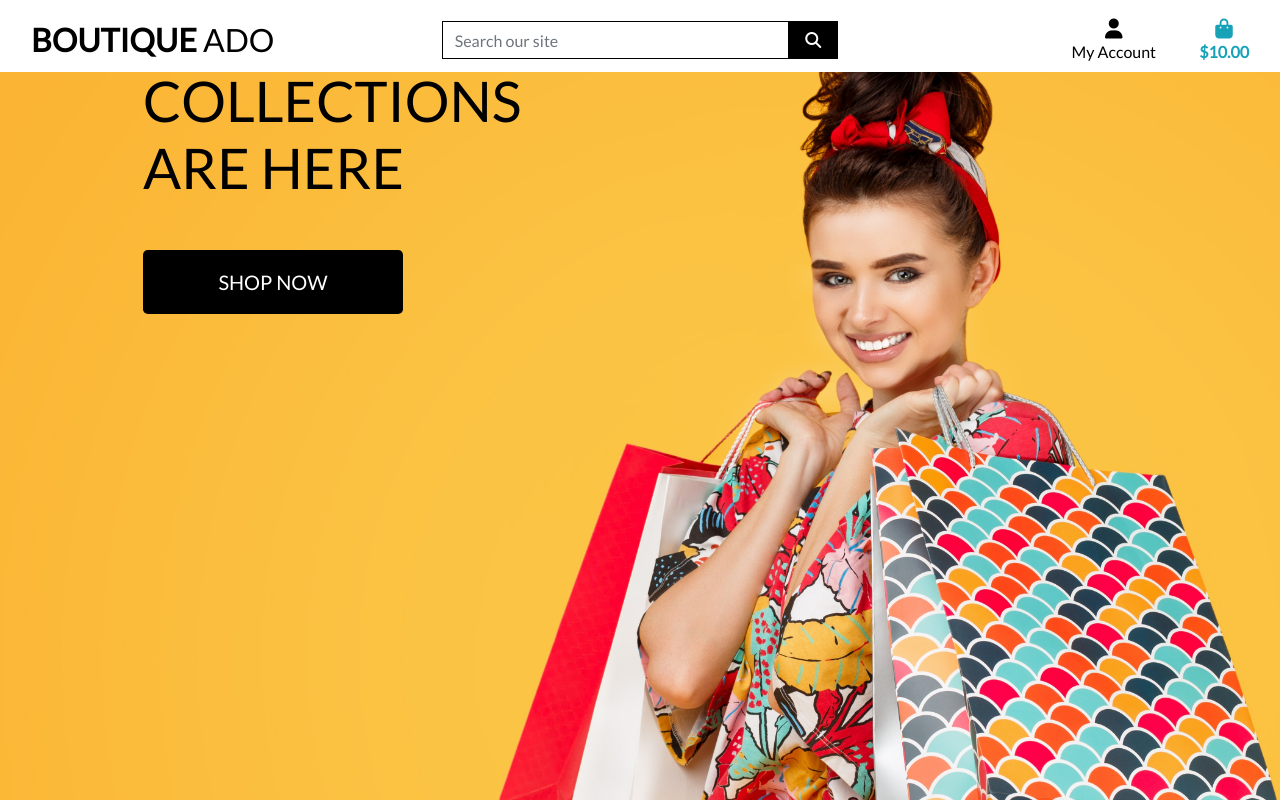
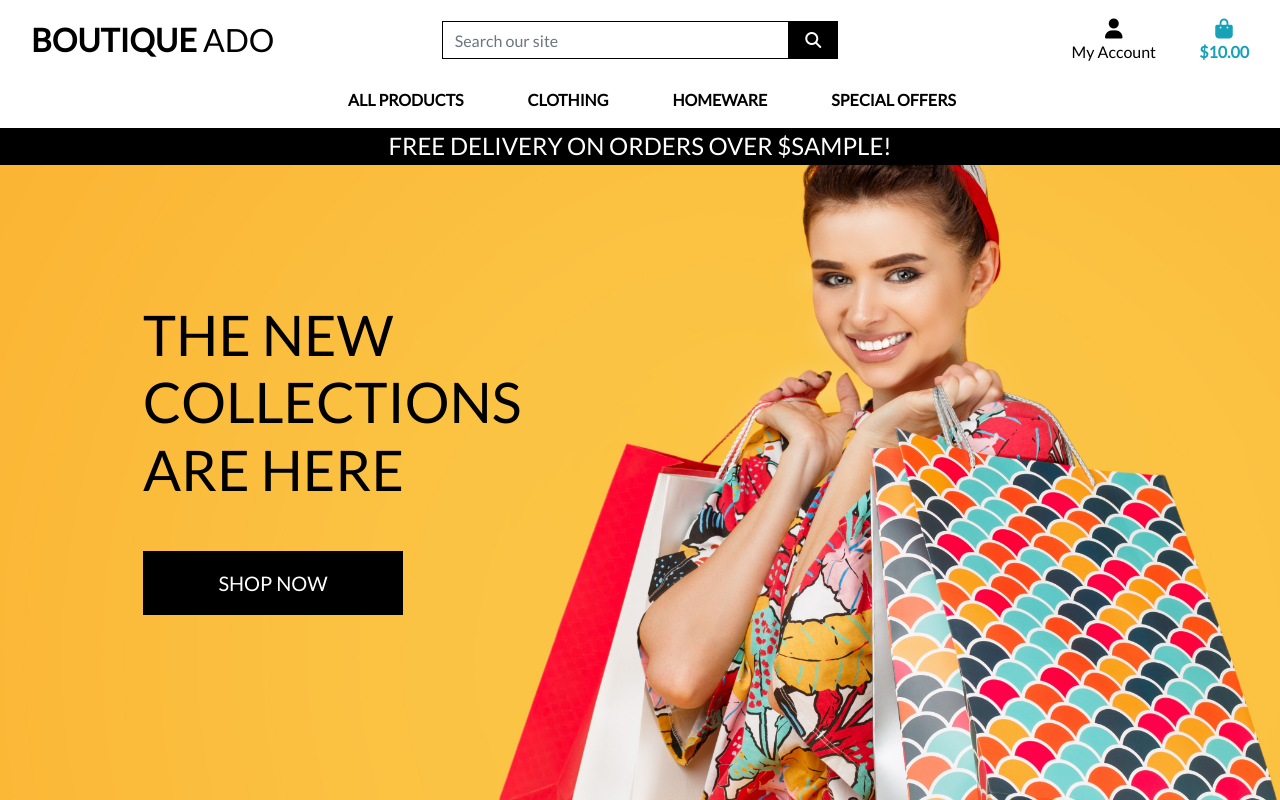
Before and after one commit to PaulModaley/Boutique-Ado, a Django app: template home/templates/home/index.html in a window 1280 px wide. Run offline with Django 3.2, Linux system fonts and the light colour scheme; the template is opened without the code that fills it: most values are stand-ins (such as "Sample title", 1, 10 or a date in 2020); some libraries are stand-ins or nearby versions.

Commit message:
add nav bars and fix styling inc hero text position

```diff
--- a/boutique_ado/urls.py
+++ b/boutique_ado/urls.py
@@ -1,7 +1,7 @@
 """boutique_ado URL Configuration
 
 The `urlpatterns` list routes URLs to views. For more information please see:
-    https://docs.djangoproject.com/en/3.2/topics/http/urls/
+    https://docs.djangoproject.com/en/3.0/topics/http/urls/
 Examples:
 Function views
     1. Add an import:  from my_app import views
--- a/home/templates/home/index.html
+++ b/home/templates/home/index.html
@@ -2,25 +2,26 @@
 {% load static %}
 
 {% block page_header %}
-    <div class="container heaer-container">
-    <div class="row">
-        <div class="col"></div>
-    </div>
+    <div class="container header-container">
+        <div class="row">
+            <div class="col"></div>
+        </div>
     </div>
 {% endblock %}
 
 {% block content %}
-    <div class="container h=100">
-        <div class="row">
+    <div class="container h-100">
+        <div class="row h-100">
             <div class="col-7 col-md-6 my-auto">
                 <h1 class="display-4 logo-font text-black">
-                    The New Collections Are Here
+                    The new collections are here
                 </h1>
                 <div class="my-5">
                     <h4>
-                        <a href="" class="shop-now-button btn btn-lg rounder-0 text-uppercase py-3">Shop Now</a>
+                        <a href="" class="shop-now-button btn btn-lg rounded-0 text-uppercase py-3">Shop Now</a>
                     </h4>
                 </div>
             </div>
         </div>
+    </div>
 {% endblock %}
--- a/static/css/base.css
+++ b/static/css/base.css
@@ -56,6 +56,10 @@ body {
     border: 1px solid black !important;
 }
 
+.bg-black {
+    background: #000 !important;
+}
+
 /* -------------------------------- Media Queries */
 
 /* Slightly larger container on xl screens */
--- a/templates/allauth/base.html
+++ b/templates/allauth/base.html
@@ -95,6 +95,20 @@
                 </ul>
             </div>
         </div>
+        <div class="row bg-white">
+            <nav class="navbar navbar-expand-lg navbar-light w-100">
+                <button class="navbar-toggler" type="button" data-toggle="collapse" data-target="#main-nav" aria-controls="main-nav" aria-expanded="false" aria-label="Toggle navigation">
+                    <span class="navbar-toggler-icon"></span>
+                </button>
+                {% include 'includes/mobile-top-header.html' %}
+                {% include 'includes/main-nav.html' %}
+            </nav>
+        </div>
+        <div id="delivery-banner" class="row text-center">
+            <div class="col bg-black text-white">
+                <h4 class="logo-font my-1">Free delivery on orders over ${{ free_shipping_threshold }}!</h4>
+            </div>
+        </div>
     </header>
 
     {% if messages %}
--- /dev/null
+++ b/templates/includes/main-nav.html
@@ -0,0 +1,50 @@
+<div class="collapse navbar-collapse" id="main-nav">
+    <ul class="navbar-nav w-auto mx-auto">
+        <li class="nav-item dropdown">
+            <a class="logo-font font-weight-bold nav-link text-black mr-5" href="#" id="all-products-link" data-toggle="dropdown" aria-haspopup="true" aria-expanded="false">
+                All Products
+            </a>
+            <div class="dropdown-menu border-0" aria-labelledby="all-products-link">
+                <a href="" class="dropdown-item">By Price</a>
+                <a href="" class="dropdown-item ">By Rating</a>
+                <a href="" class="dropdown-item ">By Category</a>
+                <a href="" class="dropdown-item">All Products</a>
+            </div>
+        </li>
+
+        <li class="nav-item dropdown">
+            <a class="logo-font font-weight-bold nav-link text-black mr-5" href="#" id="clothing-link" data-toggle="dropdown" aria-haspopup="true" aria-expanded="false">
+                Clothing
+            </a>
+            <div class="dropdown-menu border-0" aria-labelledby="clothing-link">
+                <a href="" class="dropdown-item">Activewear &amp; Essentials</a>
+                <a href="" class="dropdown-item">Jeans</a>
+                <a href="" class="dropdown-item">Shirts</a>
+                <a href="" class="dropdown-item">All Clothing</a>
+            </div>
+        </li>
+
+        <li class="nav-item dropdown">
+            <a class="logo-font font-weight-bold nav-link text-black mr-5" href="#" id="homeware-link" data-toggle="dropdown" aria-haspopup="true" aria-expanded="false">
+                Homeware
+            </a>
+            <div class="dropdown-menu border-0" aria-labelledby="homeware-link">
+                <a href="" class="dropdown-item">Bed &amp; Bath</a>
+                <a href="" class="dropdown-item">Kitchen &amp; Dining</a>
+                <a href="" class="dropdown-item">All Homeware</a>
+            </div>
+        </li>
+
+        <li class="nav-item dropdown">
+            <a class="logo-font font-weight-bold nav-link text-black" href="#" id="specials-link" data-toggle="dropdown" aria-haspopup="true" aria-expanded="false">
+                Special Offers
+            </a>
+            <div class="dropdown-menu border-0" aria-labelledby="specials-link">
+                <a href="" class="dropdown-item">New Arrivals</a>
+                <a href="" class="dropdown-item">Deals</a>
+                <a href="" class="dropdown-item">Clearance</a>
+                <a href="" class="dropdown-item">All Specials</a>
+            </div>
+        </li>
+    </ul>
+</div>
--- /dev/null
+++ b/templates/includes/mobile-top-header.html
@@ -0,0 +1,56 @@
+<li class="list-inline-item">
+    <a class="text-black nav-link d-block d-lg-none" href="#" id="mobile-search" data-toggle="dropdown" aria-haspopup="true" aria-expanded="false">
+        <div class="text-center">
+            <div><i class="fas fa-search fa-lg"></i></div>
+            <p class="my-0">Search</p>
+        </div>
+    </a>
+    <div class="dropdown-menu border-0 w-100 p-3 rounded-0 my-0" aria-labelledby="mobile-search">
+        <form class="form" method="GET" action="">
+            <div class="input-group w-100">
+                <input class="form-control border border-black rounded-0" type="text" name="q" placeholder="Search our site">
+                <div class="input-group-append">
+                    <button class="form-control form-control btn btn-black border border-black rounded-0" type="submit">
+                        <span class="icon">
+                            <i class="fas fa-search"></i>
+                        </span>
+                    </button>
+                </div>
+            </div>
+        </form>
+    </div>
+</li>
+<li class="list-inline-item dropdown">
+    <a class="text-black nav-link d-block d-lg-none" href="#" id="user-options" data-toggle="dropdown" aria-haspopup="true" aria-expanded="false">
+        <div class="text-center">
+            <div><i class="fas fa-user fa-lg"></i></div>
+            <p class="my-0">My Account</p>
+        </div>
+    </a>
+    <div class="dropdown-menu border-0" aria-labelledby="user-options">
+        {% if request.user.is_authenticated %}
+            {% if request.user.is_superuser %}
+                <a href="{% url 'account_logout' %}" class="dropdown-item">Product Management</a>
+            {% endif %}
+            <a href="" class="dropdown-item">My Profile</a>
+            <a href="{% url 'account_logout' %}" class="dropdown-item">Logout</a>
+        {% else %}
+            <a href="{% url 'account_signup' %}" class="dropdown-item">Register</a>
+            <a href="{% url 'account_login' %}" class="dropdown-item">Login</a>
+        {% endif %}
+    </div>
+</li>
+<li class="list-inline-item">
+    <a class="{% if grand_total %}text-primary font-weight-bold{% else %}text-black{% endif %} nav-link d-block d-lg-none" href="">
+        <div class="text-center">
+            <div><i class="fas fa-shopping-bag fa-lg"></i></div>
+            <p class="my-0">
+                {% if grand_total %}
+                    ${{ grand_total|floatformat:2 }}
+                {% else %}
+                    $0.00
+                {% endif %}
+            </p>
+        </div>
+    </a>
+</li>
```
Also changed, not shown: boutique_ado/settings.py (+20 -31 lines).
